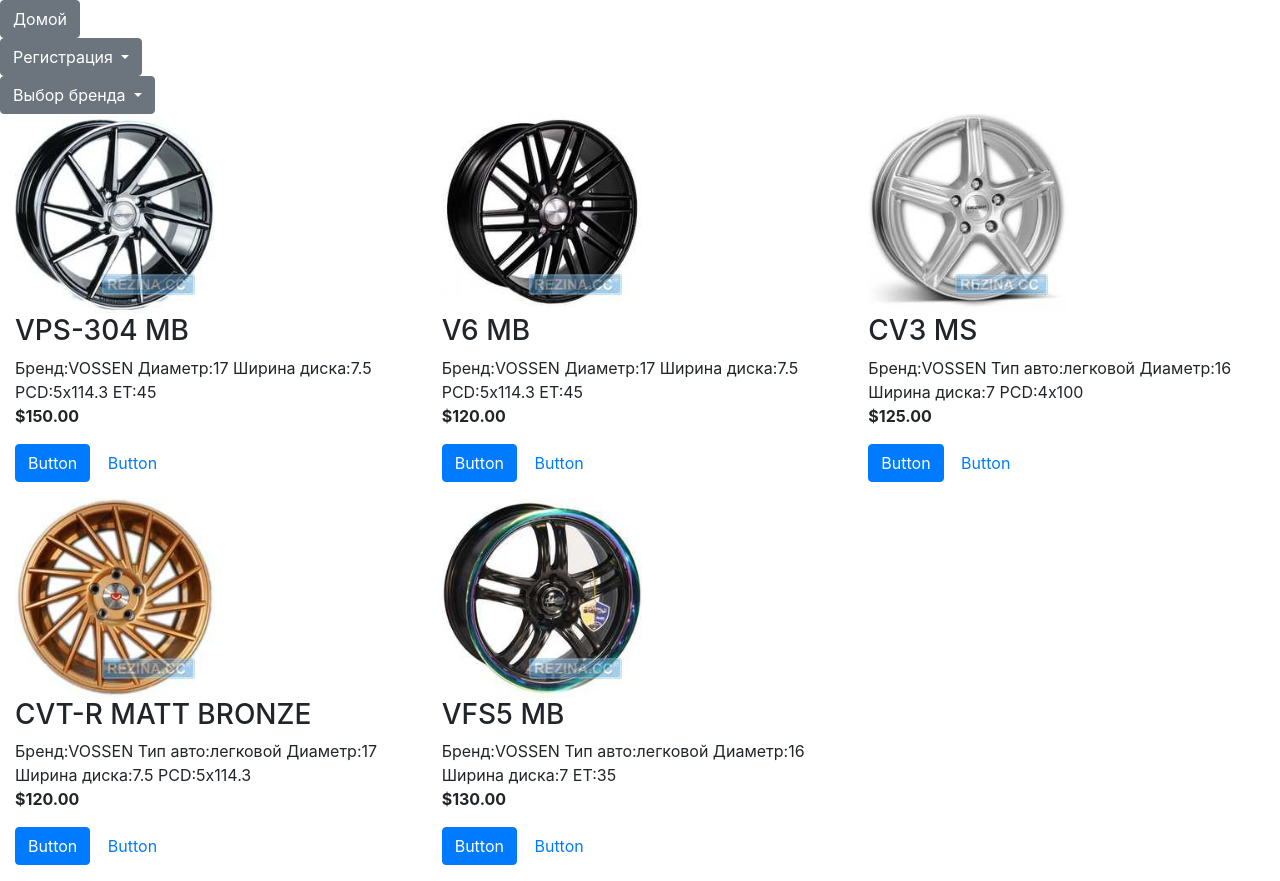
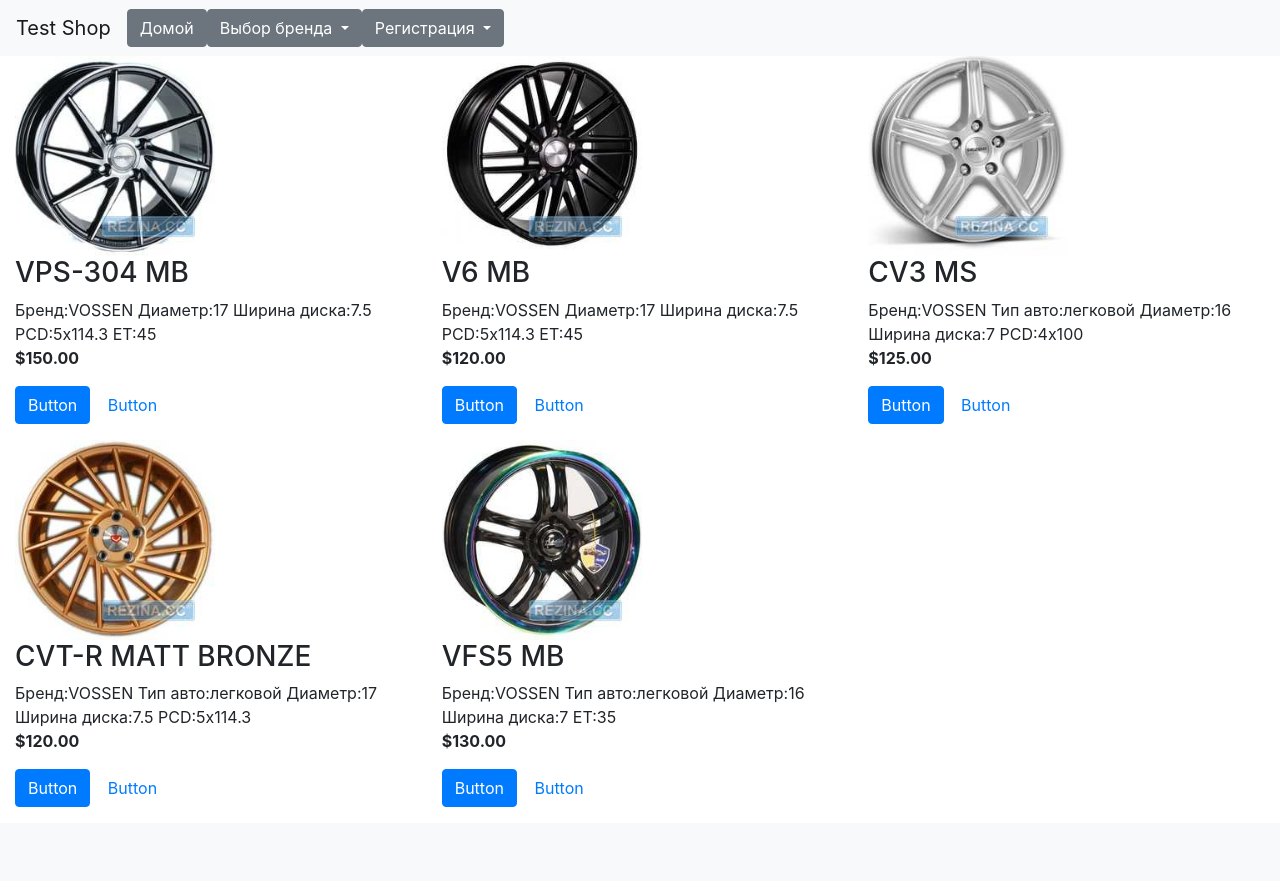
Before and after one commit to lokidess/Test, a Django app: page /brand_type/1/ in a window 1280 px wide. After the commit the page ends 807 px from the top, so only its background shows below. Run offline with Django 3.2, Linux system fonts and the light colour scheme; data comes from the database, SQL or seed files in the repository; both versions use the stored data as it was after the commit; some libraries are stand-ins or nearby versions.

Commit message:
Create Navbar

```diff
--- a/pa/MyWebPage/forms.py
+++ b/pa/MyWebPage/forms.py
@@ -14,14 +14,12 @@
         password = self.cleaned_data['password']
         confirm_password = self.cleaned_data['confirm_password']
         if password != confirm_password:
-            raise forms.ValidationError('Олень! Пароль норм введи')
+            raise forms.ValidationError('Неверный пароль')
         return self.cleaned_data
     class Meta:
         model = User
         fields = (
-            'username',
             'first_name',
-            'last_name',
             'email',
             'password'
         )
--- a/pa/templates/base.html
+++ b/pa/templates/base.html
@@ -9,39 +9,47 @@
         <title>Test Shop</title>
     </head>
     <body>
-        <div class="button">
-            <a class="btn btn-secondary" href="{% url 'home' %}">Домой</a>
+
+    <nav class="navbar navbar-expand-lg navbar-light bg-light">
+  <a class="navbar-brand" href="#">Test Shop</a>
+  <button class="navbar-toggler" type="button" data-toggle="collapse" data-target="#navbarNavDropdown" aria-controls="navbarNavDropdown" aria-expanded="false" aria-label="Toggle navigation">
+    <span class="navbar-toggler-icon"></span>
+  </button>
+  <div class="collapse navbar-collapse" id="navbarNavDropdown">
+    <ul class="navbar-nav">
+      <li class="nav-item active">
+        <a class="btn btn-secondary" href="{% url 'home' %}">Домой</a>
+      </li>
+      <li class="nav-item dropdown">
+          <a class="btn btn-secondary dropdown-toggle" href="#" role="button" id="dropdownMenuLink" data-toggle="dropdown" aria-haspopup="true" aria-expanded="false">
+              Выбор бренда
+          </a>
+        <div class="dropdown-menu" aria-labelledby="navbarDropdownMenuLink">
+          {% for type in brand_types %}
+            <a class="dropdown-item">
+        <a href="{% url 'brand_type' type.id %}">{{type.name}}</a></a>
+            {% endfor %}
         </div>
-        <div class="dropdown">
-            <a class="btn btn-secondary dropdown-toggle" href="#" role="button" id="dropdownMenuLink" data-toggle="dropdown" aria-haspopup="true" aria-expanded="false">
+      </li>
+
+
+      <li class="nav-item dropdown">
+        <a class="btn btn-secondary dropdown-toggle" href="#" role="button" id="dropdownMenuLink" data-toggle="dropdown" aria-haspopup="true" aria-expanded="false">
             Регистрация
             </a>
-            <div class="dropdown-menu" aria-labelledby="dropdownMenuLink">
-                {% if not user.is_authenticated %}
-                <li class="nav-item">
-                <a class="nav-link" href="{% url 'login' %}">Login</a></li>
-                <li class="nav-item">
-                <a class="nav-link" href="{% url 'registration' %}">Register</a></li>
-                <li class="nav-item"><a class="nav-link" href="{% url 'logout' %}">Logout</a></li>
-                {% endif %}
-            </div>
-
-            <div class="dropdown">
-                <a class="btn btn-secondary dropdown-toggle" href="#" role="button" id="dropdownMenuLink" data-toggle="dropdown" aria-haspopup="true" aria-expanded="false">
-                Выбор бренда
-                </a>
-
-            <div class="dropdown-menu" aria-labelledby="dropdownMenuLink">
-                {% for type in brand_types %}
-                    <li class="dropdown-item"><a href="{% url 'brand_type' type.id %}">{{type.name}}</a></li></li>
-                {% endfor %}
-            </div>
+        <div class="dropdown-menu" aria-labelledby="navbarDropdownMenuLink">
+          <a class="nav-link" href="{% url 'login' %}">Login</a>
+          <a class="nav-link" href="{% url 'registration' %}">Register</a>
+          <a class="nav-link" href="{% url 'logout' %}">Logout</a>
         </div>
-        <div class="container-fluid">
+      </li>
+    </ul>
+  </div>
+</nav>
+    <div class="container-fluid">
             {% block content %}
 
             {% endblock %}
         </div>
-     </div>
     </body>
 </html>
```
Also changed, not shown: pa/db.sqlite3.
